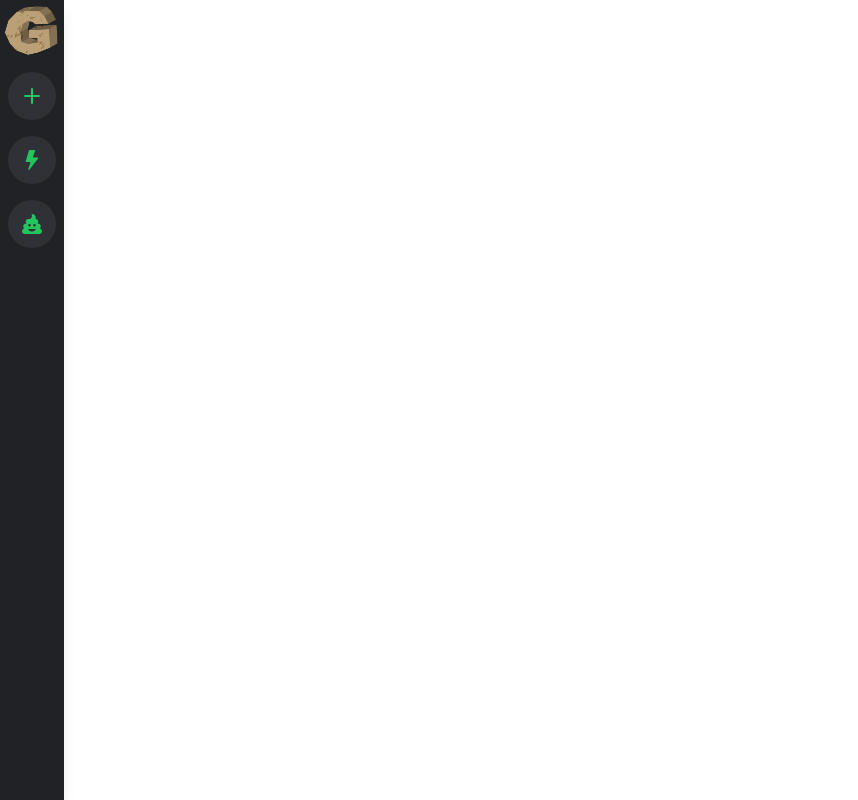
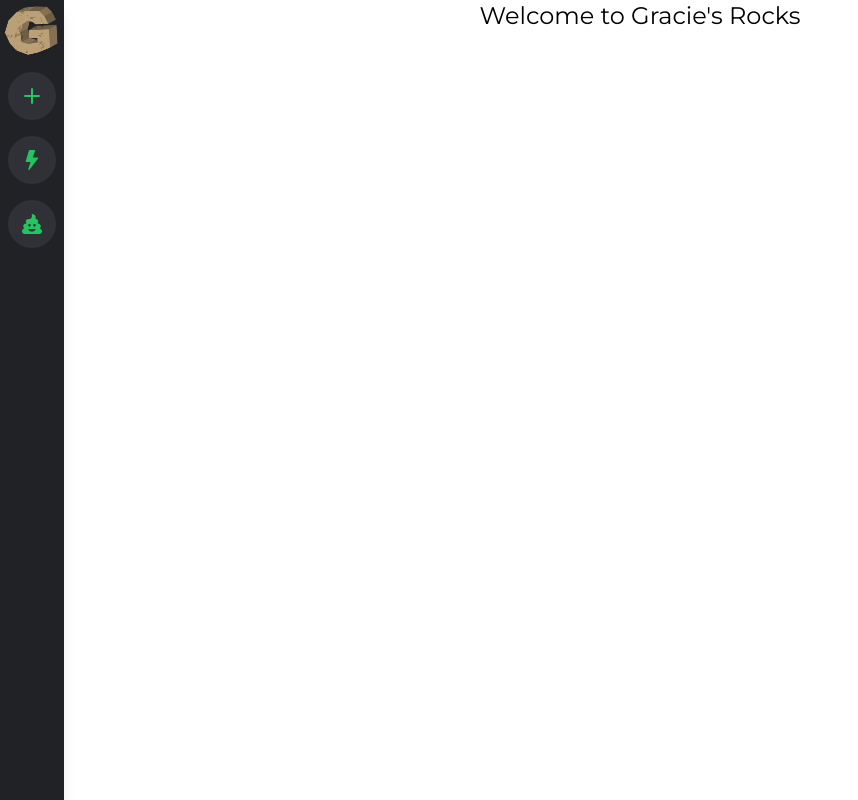
Before and after one commit to akibiaons/discord-clone, a React (Create React App) app: page / in a window 1280 px wide. Shown: the whole page, without its empty margins (0-858 px from the left). Built offline with nearby package versions, Linux system fonts and the light colour scheme.

Commit message:
added custom font (took way to long)

```diff
--- a/package.json
+++ b/package.json
@@ -3,6 +3,7 @@
   "version": "0.1.0",
   "private": true,
   "dependencies": {
+    "@tailwindcss/typography": "^0.5.9",
     "@testing-library/jest-dom": "^5.16.5",
     "@testing-library/react": "^13.4.0",
     "@testing-library/user-event": "^13.5.0",
--- a/public/index.html
+++ b/public/index.html
@@ -10,6 +10,10 @@
       content="Web site created using create-react-app"
     />
     <link rel="apple-touch-icon" href="%PUBLIC_URL%/logo192.png" />
+    <!--Below are google font imports-->
+    <link rel="preconnect" href="https://fonts.googleapis.com">
+    <link rel="preconnect" href="https://fonts.gstatic.com" crossorigin>
+    <link href="https://fonts.googleapis.com/css2?family=Montserrat:ital,wght@0,400;0,700;0,900;1,400&display=swap" rel="stylesheet">
     <!--
       manifest.json provides metadata used when your web app is installed on a
       user's mobile device or desktop. See https://developers.google.com/web/fundamentals/web-app-manifest/
@@ -25,6 +29,7 @@
       Learn how to configure a non-root public URL by running `npm run build`.
     -->
     <title>Gracie Rocks</title>
+    <!--Google Font Import will Go Below-->
   </head>
   <body>
     <noscript>You need to enable JavaScript to run this app.</noscript>
--- a/src/App.js
+++ b/src/App.js
@@ -1,10 +1,14 @@
 import "./index.css";
 import { SideBar } from "./components/SideBar";
+import { Home } from "./pages/Home";
 
 function App() {
   return (
     <div className="flex">
       <SideBar />
+      <div className="flex-grow">
+        <Home />
+      </div>
     </div>
   );
 }
--- a/src/Components/SideBar.js
+++ b/src/Components/SideBar.js
@@ -1,6 +1,6 @@
 import React from "react";
-import { BsPlus, BsFillLightningFill, BsGearFill } from "react-icons/bs";
-import { FaFire, FaPoo } from "react-icons/fa";
+import { BsPlus, BsFillLightningFill } from "react-icons/bs";
+import { FaPoo } from "react-icons/fa";
 
 export const SideBar = () => {
   return (
--- /dev/null
+++ b/src/pages/Home.jsx
@@ -0,0 +1,9 @@
+import React from 'react';
+
+export const Home = () => {
+  return (
+    <div className='flex justify-center text-2xl font-display'>
+      <h1>Welcome to Gracie's Rocks</h1>
+    </div>
+  )
+}
--- a/tailwind.config.js
+++ b/tailwind.config.js
@@ -5,6 +5,9 @@ module.exports = {
   darkMode: 'class', // class, 'media' or boolean are the methods that can be used..
   theme: {
     extend: {
+      fontFamily: {
+        display: ["Montserrat", "sans-serif"],
+      },
       colors: {
         primary: "#202225",
         secondary: "#ffffff",
```
Also changed, not shown: 1 other file (tests, documents, lock files or other folders).
